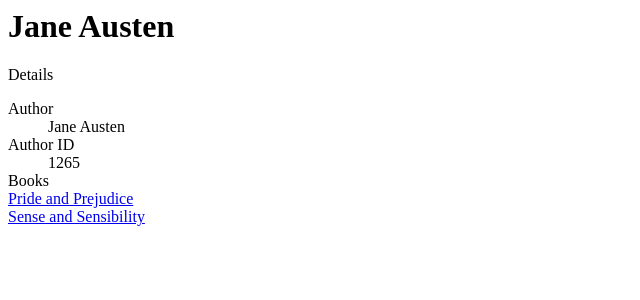
After one commit to dnoneill/libraryproject, a Django app: page /author/1265 in a window 1280 px wide. The commit adds this page. Shown: the top 300 px of the page, without its empty margins (0-640 px from the left). Run offline with Django 3.2, Linux system fonts and the light colour scheme; data comes from the database, SQL or seed files in the repository.

Commit message:
split author into new class. Authors are now clickable, and books written by author viewable on page.

```diff
--- a/libraryproject/libraryapp/forms.py
+++ b/libraryproject/libraryapp/forms.py
@@ -1,5 +1,5 @@
 from django import forms
-from .models import Book, Loans
+from .models import Book, Loans, Author
 
 
 class BookForm(forms.Form):
--- a/libraryproject/libraryapp/models.py
+++ b/libraryproject/libraryapp/models.py
@@ -17,13 +17,14 @@ MONTHS = (
     (12, "December")
     )
 # Create your models here.
+class Author(models.Model):
+	author = models.CharField(max_length=2000, null=True)
 
 class Book(models.Model):
 
 	title = models.CharField(max_length=256)
 	isbn = models.IntegerField(null=True)
-	author = models.CharField(max_length=256)
-	author_id = models.IntegerField(null=True)
+	author = models.ForeignKey(Author, related_name='books')
 	small_image_url = models.URLField(max_length=200, null=True, blank=True)
 	publisher = models.CharField(max_length=256, null=True)
 	num_pages = models.IntegerField(null=True)
--- /dev/null
+++ b/libraryproject/libraryapp/templates/libraryapp/author_detail.html
@@ -0,0 +1,31 @@
+<title> {{author.author}} | Details </title>
+{% block content %}
+<div class="container">
+  <div class="jumbotron">
+    <h1>{{author.author}}</h1>
+  </div>
+  <div class="row">
+
+    <div class="col-md-6">
+      <div class="panel panel-default">
+        <div class="panel-heading">Details</div>
+        <div class="panel-body">
+          <dl class="dl-horizontal">
+          	<dt>Author</dt>
+            <dd>{{author.author}}</dd>
+
+            <dt>Author ID</dt>
+            <dd>{{author.id}}</dd>
+
+            <dt>Books</dt>
+            {% for book in books %}
+
+            <a href = "/books/{{book.id}}">{{book.title}}</a><br>
+
+            {% endfor %}
+
+          </dl>
+        </div>
+      </div>
+    </div>
+{% endblock %}
--- a/libraryproject/libraryapp/templates/libraryapp/book_list.html
+++ b/libraryproject/libraryapp/templates/libraryapp/book_list.html
@@ -14,7 +14,7 @@
         <tr>
           <td><img src="{{book.small_image_url}}"/><a></div></a></td>
           <td><a href="/books/{{book.id}}">{{book.title}}</a></td>
-          <td>{{book.author}}</a></td>
+          <td><a href="/author/{{book.author.id}}">{{book.author.author}}</a></td>
           <td>{{book.date}}</td>
           <td>{{book.num_pages}}</td>
         </tr>
--- a/libraryproject/libraryapp/templates/libraryapp/loans_list.html
+++ b/libraryproject/libraryapp/templates/libraryapp/loans_list.html
@@ -16,7 +16,7 @@
         <tr>
           <td><img src="{{loan.book.small_image_url}}"/></td>
           <td><a href="/loans/{{loan.id}}">{{loan.book.title}}</a></td>
-          <td>{{loan.book.author}}</td>
+          <td><a href="/author/{{loan.book.author.id}}">{{loan.book.author.author}}</a></td>
           <td>{{loan.borrowed_from}}</td>
           <td>{{loan.borrower}}</td>
           <td>{{loan.date_created}}</td>
--- a/libraryproject/libraryapp/views.py
+++ b/libraryproject/libraryapp/views.py
@@ -5,11 +5,11 @@ from django.views.generic.edit import FormMixin
 
 import xmltodict, json
 from .forms import BookForm, LoansForm
-from .models import Book, Loans
+from .models import Book, Loans, Author
 # Create your views here.
 import requests
 def home(request):
-    return render(request, 'home.html')
+    return HttpResponseRedirect("/loans")
 
 def choose(request):
     query = request.GET.get('q')
@@ -109,10 +109,13 @@ class LoansList(FormMixin, ListView):
     def post(self, request, *args, **kwargs):
         form = self.get_form()
         if form.is_valid():
+            author = Author()
+            author.author = form.cleaned_data['author']
+            author.id = form.cleaned_data['author_id']
+            author.save()
             book = Book()
             book.title = form.cleaned_data['title']
-            book.author = form.cleaned_data['author']
-            book.author_id = form.cleaned_data['author_id']
+            book.author = author
             book.ibsn = form.cleaned_data['isbn']
             book.small_image_url = form.cleaned_data['small_image_url']
             book.publisher = form.cleaned_data['publisher']
@@ -135,10 +138,23 @@ class LoansList(FormMixin, ListView):
 
 class BookList(ListView):
     model = Book
-    ordering = ['title']
+    ordering = ['-author']
 
 class BookDetail(DetailView):
     model = Book
 
 class LoansDetail(DetailView):
     model = Loans
+    ordering = ['date_created']
+
+class AuthorDetail(DetailView):
+    model = Author
+
+    def get_context_data(self, **kwargs):
+        context = super(AuthorDetail, self).get_context_data(**kwargs)
+        context['books'] = self.object.books.all()
+        return context
+
+class AuthorList(ListView):
+    model = Author
+    ordering = ['author']
--- a/libraryproject/libraryproject/urls.py
+++ b/libraryproject/libraryproject/urls.py
@@ -16,7 +16,7 @@ Including another URLconf
 from django.conf.urls import url
 from django.contrib import admin
 from libraryapp import views as views
-from libraryapp.views import LoansList, BookList, LoansDetail, BookDetail
+from libraryapp.views import LoansList, BookList, LoansDetail, BookDetail, AuthorList, AuthorDetail
 
 urlpatterns = [
     url(r'^admin/', admin.site.urls),
@@ -25,6 +25,8 @@ urlpatterns = [
     url(r'^add', views.add, name='add'),
     url(r'^books/$', BookList.as_view(), name='book_list'),
     url(r'^loans/$', LoansList.as_view(), name='loans_list'),
+    url(r'^author/$', AuthorList.as_view(), name='author_list'),
+    url(r'^author/(?P<pk>\d+)$', AuthorDetail.as_view(), name='author_detail'),
     url(r'^books/(?P<pk>\d+)$', BookDetail.as_view(), name='book_detail'),
     url(r'^loans/(?P<pk>\d+)$', LoansDetail.as_view(), name='loans_detail'),
 ]
```
Also changed, not shown: libraryproject/libraryapp/templates/choose.html (+7 -1 lines), libraryproject/libraryapp/templates/home.html (deleted, +0 -7 lines), libraryproject/libraryapp/templates/libraryapp/author_list.html (added, +18 -0 lines), libraryproject/libraryapp/templates/libraryapp/book_detail.html (+3 -4 lines), libraryproject/libraryapp/templates/libraryapp/loans_detail.html (+5 -4 lines), libraryproject/db.sqlite3.
